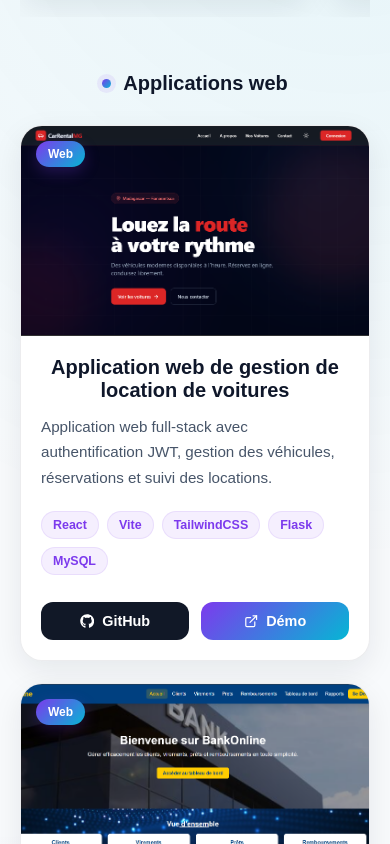
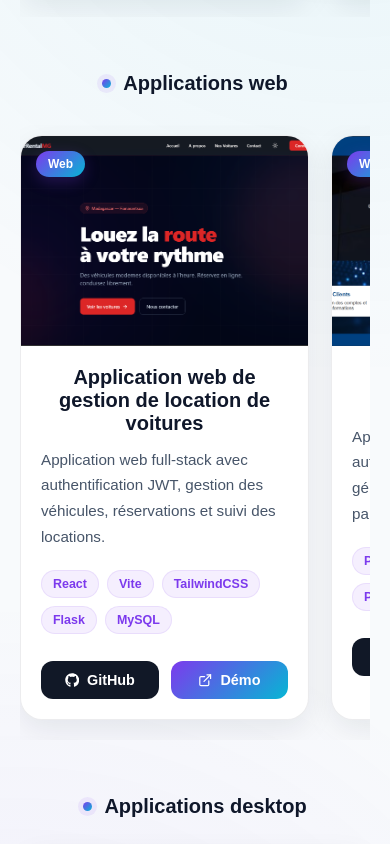
Before and after one commit to Fanajaval/mon-portfolio, a React (Vite) app: page / in a window 390 px wide. Shown: the part 5420-6264 px from the top of the page. Built offline with nearby package versions, Linux system fonts and the light colour scheme.

Commit message:
scrollbar horizontal sur partie app web

```diff
--- a/src/components/Projects.jsx
+++ b/src/components/Projects.jsx
@@ -135,8 +135,7 @@ function Projects() {
             Applications web
           </h3>
 
-          <div className="projects-grid">
-
+          <div className="projects-grid web-projects-grid">
             {webProjects.map((project) => (
               <ProjectCard
                 key={project.title}
--- a/src/styles/Projects.css
+++ b/src/styles/Projects.css
@@ -520,6 +520,42 @@
   .mobile-projects-grid .project-links {
     margin-top: 8px;
   }
+
+  .web-projects-grid {
+    display: flex;
+    flex-wrap: nowrap;
+    overflow-x: auto;
+    gap: 20px;
+
+    padding: 10px 5px 20px;
+
+    scroll-snap-type: x mandatory;
+    -webkit-overflow-scrolling: touch;
+  }
+
+  .web-projects-grid .project-card {
+    flex: 0 0 85%;
+    scroll-snap-align: start;
+  }
+
+  .web-projects-grid::-webkit-scrollbar {
+    height: 5px;
+  }
+
+  .web-projects-grid::-webkit-scrollbar-thumb {
+    background: linear-gradient(
+      90deg,
+      var(--primary-color),
+      var(--secondary-color)
+    );
+
+    border-radius: 10px;
+  }
+
+  .web-projects-grid::-webkit-scrollbar-track {
+    background: var(--surface-secondary);
+    border-radius: 10px;
+  }
 }
 
 @media (max-width: 576px) {
```
